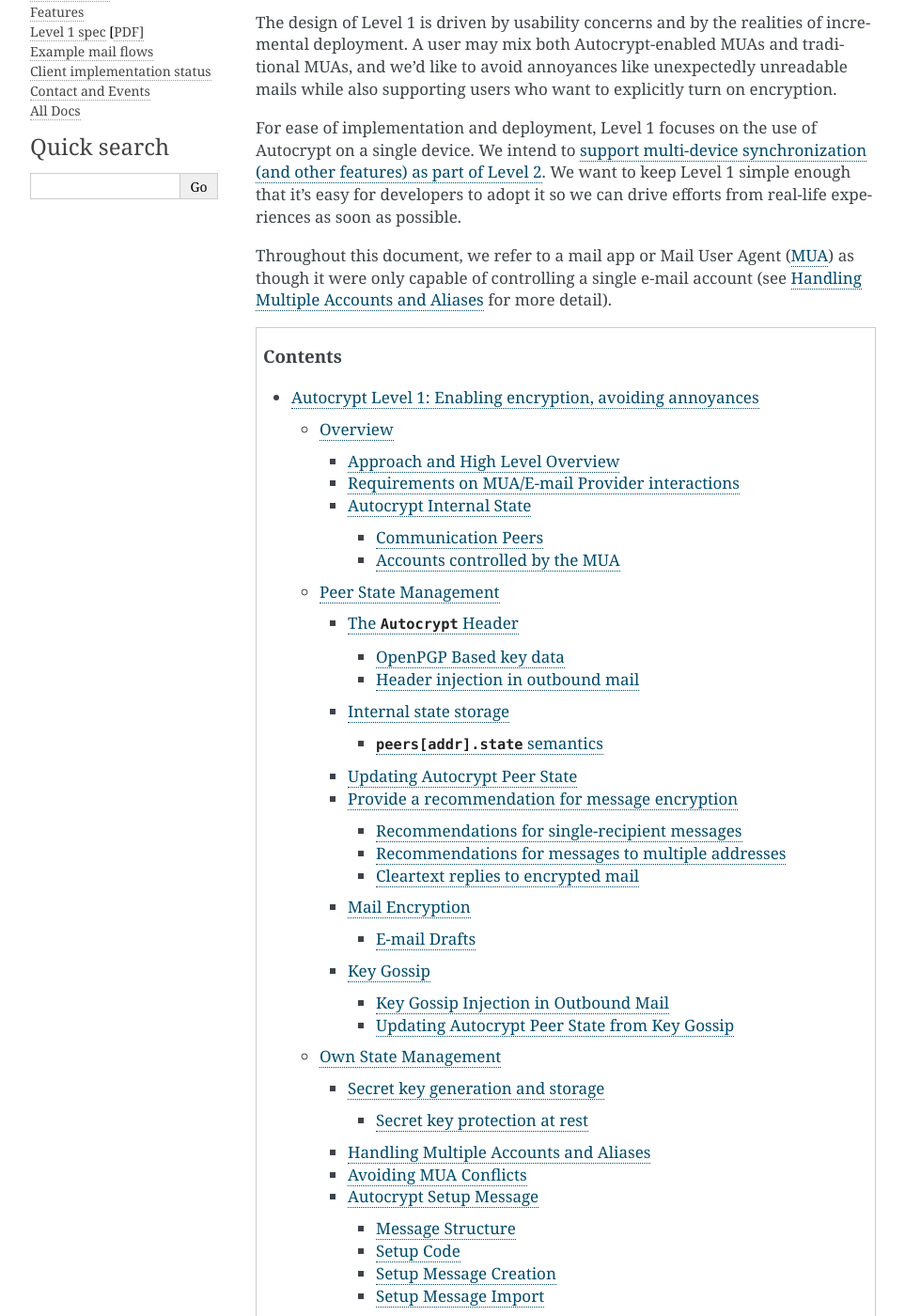
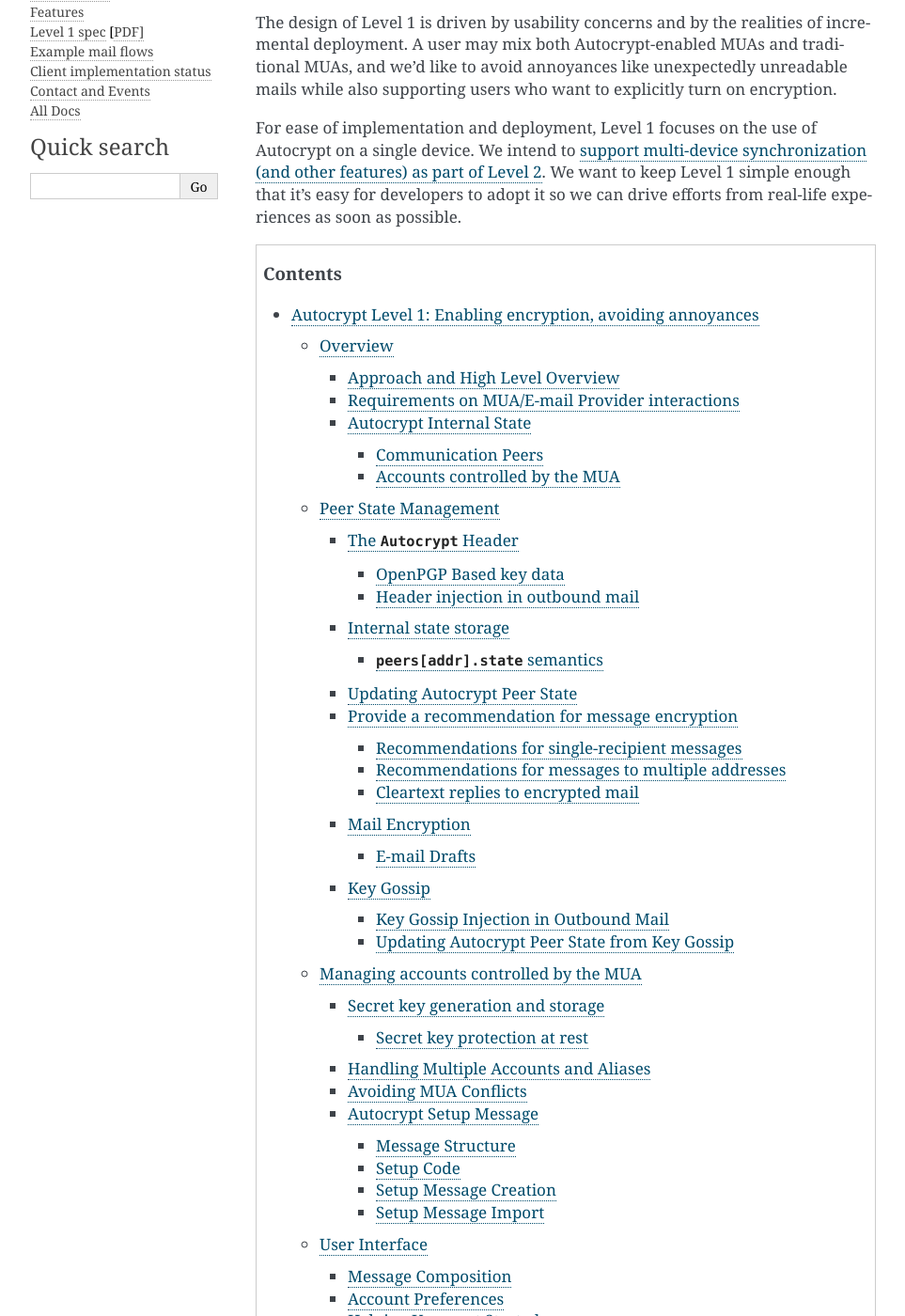
Before and after one commit to autocrypt/autocrypt, a Sphinx documentation site: the page built from doc/level1.rst, in a window 1280 px wide and 1400 px high, scrolled down 268 px. Shown: the whole window at 94% size, without its empty margins (148-1111 px from the left). Built offline with Sphinx 7.4.7, drawn with Linux system fonts in a browser that asks for light colours; some of the changed text lies outside the part shown.

Commit message:
clean up previous warnings

```diff
--- a/doc/level1.rst
+++ b/doc/level1.rst
@@ -17,10 +17,6 @@
 2<next-steps>`.  We want to keep Level 1 simple enough that it's easy
 for developers to adopt it so we can drive efforts from real-life
 experiences as soon as possible.
-
-Throughout this document, we refer to a mail app or Mail User Agent (:term:`MUA`)
-as though it were only capable of controlling a single e-mail account
-(see :ref:`multiaccounts` for more detail).
 
 .. only:: builder_html
 
@@ -588,8 +584,8 @@
 
 .. _account-management:
 
-Own State Management
---------------------
+Managing accounts controlled by the MUA
+---------------------------------------
 
 See :ref:`accounts` for a definition of the structure of
 information stored about the MUA's own e-mail accounts.
```
